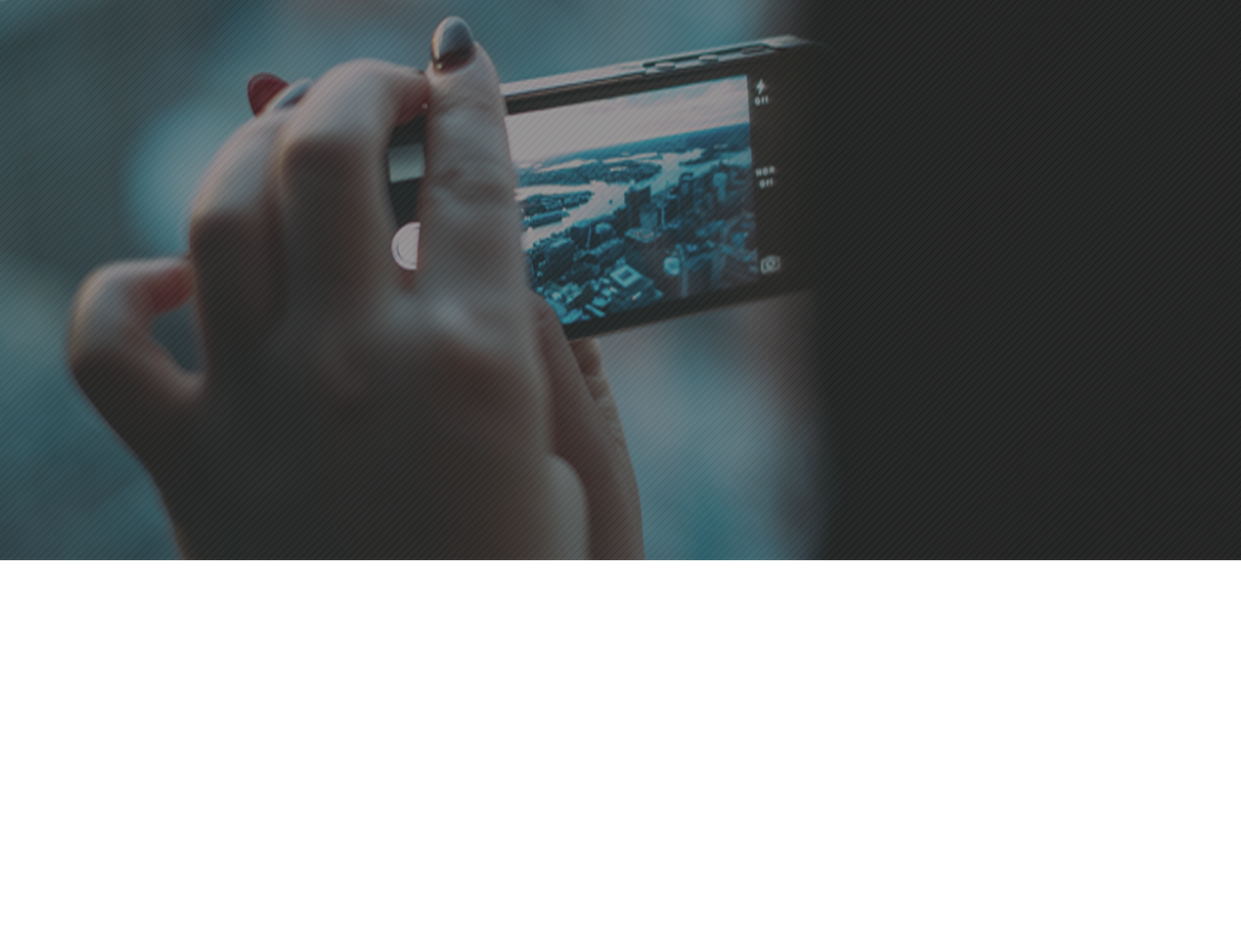
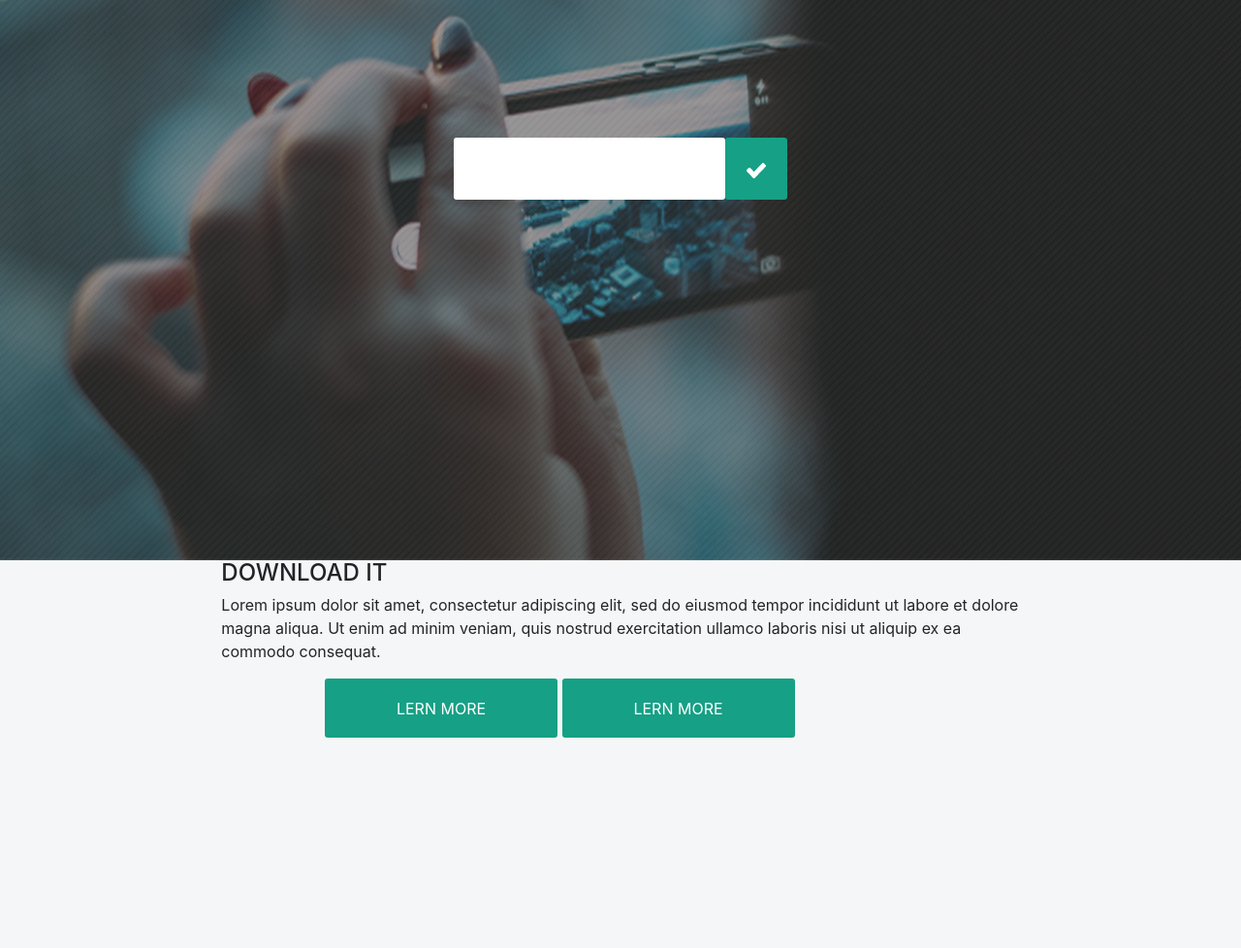
Before and after one commit to RafalBednarski/website-Rwd-PSD-02, a website: page photo.html in a window 1280 px wide. Shown: the part 2510-3488 px from the top of the page at 97% size. Before the commit the page ends 3088 px from the top, so only its background shows below. Drawn offline with nearby package versions, Linux system fonts and the light colour scheme; files whose address does not match are found by name.

Commit message:
finished fourth and add the fifth section, corrected some mixins and add @flex one

```diff
--- a/photo.html
+++ b/photo.html
@@ -77,7 +77,33 @@
 
 	<div class=" container-fluid four">
 		<div class="row">
+			<div class="col-md-4"></div>
+				<div class="col-md-4">
+					<form method="post">
+						<input type="text" name="email" class="input-custom">
+						<button class="button-small"><img src="img/build/check.png"></button>
+					</form>
+				</div>
+			<div class="col-md-4"></div>
+		</div>
+	</div>
 
+	<div class="container-fluid five">
+		<div class="row">
+			<div class="col-md-2"></div>
+			<div class="col-md-8">
+				<h4>DOWNLOAD IT</h4>
+				<p>Lorem ipsum dolor sit amet, consectetur adipiscing elit, sed do eiusmod tempor incididunt ut labore et dolore magna aliqua. Ut enim ad minim veniam, quis nostrud exercitation ullamco laboris nisi ut aliquip ex ea commodo consequat.</p>
+			</div>
+			<div class="col-md-2"></div>
+		</div>
+		<div class="row">
+			<div class="col-md-3"></div>
+			<div class="col-md-6">
+				<button class="button-dow">LERN MORE</button>
+				<button class="button-dow">LERN MORE</button>
+			</div>
+			<div class="col-md-3"></div>
 		</div>
 	</div>
 
--- a/sass/photo.sass
+++ b/sass/photo.sass
@@ -6,32 +6,38 @@
 	background-size: $background-size
 	background-position: $background-position
 
+@mixin flex($display, $flex-direction, $justify-content, $flex-wrap)
+	display: $display
+	flex-direction: $flex-direction
+	justify-content: $justify-content
+	flex-wrap: $flex-wrap
 
-@mixin section($height, $width, $background)
+@mixin hei-wid-back($height, $width, $background)
 	height: $height
 	width: $width
 	background: $background
 
-@mixin button($color, $border, $border-radius)
+@mixin col-bor-rad($color, $border, $border-radius)
 	color: $color
 	border: $border
 	border-radius: $border-radius
 
 .button
-	@include section(3.438rem, 12.125rem, #16a085)
-	@include button(white, none, 0.188rem)
+	@include hei-wid-back(3.438rem, 12.125rem, #16a085)
+	@include col-bor-rad(white, none, 0.188rem)
+
+.button-small
+	@include hei-wid-back(4rem, 4rem, #16a085)
+	@include col-bor-rad(white, none, 0.188rem)
 
 .jumbotron
-	@include section(50.500rem, 100%, url('../img/build/livello-1.jpg'))
+	@include hei-wid-back(50.500rem, 100%, url('../img/build/livello-1.jpg'))
 	@include responsive-image(no-repeat, cover, cover, cover, cover, center)
 	margin: 0
 
 .navbar
 	font-family: 'Dosis', sans-serif
-	display: flex
-	flex-direction: row
-	justify-content: center
-	flex-wrap: wrap
+	@include flex(flex, row, center, wrap)
 	li
 		color: #ffffff
 		font-size: 1rem
@@ -53,7 +59,7 @@
 
 
 .first
-	@include section(31rem, 100%, #f5f6f7)
+	@include hei-wid-back(31rem, 100%, #f5f6f7)
 	.represent
 		h4
 			padding-top: 10rem
@@ -62,19 +68,28 @@
 			padding-top: 5rem
 
 .second
-	background-color: #fff
-	height: 31rem
-	width: 100%
+	@include hei-wid-back(31rem, 100%, #fff)
 	h4
 		padding-top: 10rem
 	img
 		padding-top: 5rem
 
 .third
-	background-color: #f5f6f7
-	height: 30rem
+	@include hei-wid-back(30rem, 100%, #f5f6f7)
 
 .four
-	@include section(50.500rem, 100%, url('../img/build/background.png'))
+	@include hei-wid-back(50.500rem, 100%, url('../img/build/background.png'))
 	@include responsive-image(no-repeat, cover, cover, cover, cover, center)
+	@include flex(flex, column, center, no-wrap)
 	margin: 0
+	form
+		@include flex(flex, row, center, no-wrap)
+		.input-custom
+			@include hei-wid-back(4rem, 17.500rem, #fff)
+			@include col-bor-rad(#424242, none, 0.188rem)
+
+.five
+	@include hei-wid-back(25rem, 100%, #f5f6f7)
+	.button-dow
+		@include hei-wid-back(3.800rem, 15rem, #16a085)
+		@include col-bor-rad(#fff, none, 0.188rem)
```
Also changed, not shown: css/photo.css, img/check.png (added), 1 other file.
